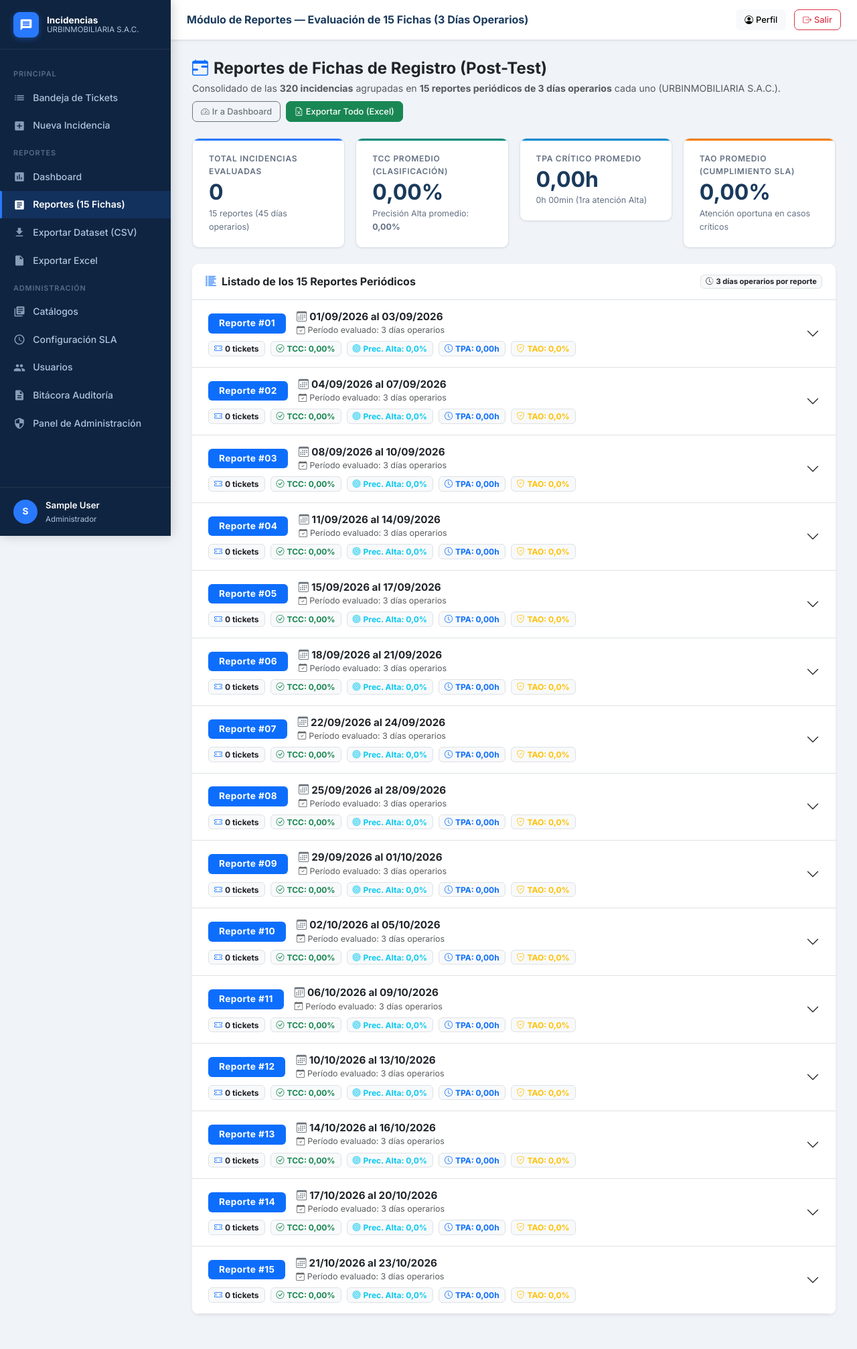
After one commit to eduardoae022/sistemaincidencia, a Django app: page /reportes/fichas/ in a window 1280 px wide. The commit adds this page. Shown: the whole page at 67% size. Run offline with Django 5.2, Linux system fonts and the light colour scheme; the visitor is signed in with stand-in values (Sample User, id 1); data comes from the database, SQL or seed files in the repository; data that the repository does not hold is empty; some libraries are stand-ins or nearby versions.

Commit message:
feat: agregar modulo de reportes periodicos de 15 fichas de 3 dias operarios con vista en fila y detalle interactivo

```diff
--- a/apps/reportes/urls.py
+++ b/apps/reportes/urls.py
@@ -5,6 +5,7 @@ app_name = 'reportes'
 
 urlpatterns = [
     path('dashboard/', views.dashboard, name='dashboard'),
+    path('fichas/', views.fichas_reportes, name='fichas_reportes'),
     path('exportar/excel/', views.exportar_excel, name='exportar_excel'),
     path('exportar/dataset/', views.exportar_dataset_csv, name='exportar_dataset'),
     path('bitacora/', views.bitacora_auditoria, name='bitacora'),
--- a/apps/reportes/views.py
+++ b/apps/reportes/views.py
@@ -422,3 +422,133 @@ def bitacora_auditoria(request):
         }
     }
     return render(request, 'reportes/bitacora.html', context)
+
+
+@login_required
+@requiere_rol('Administrador', 'Operador')
+def fichas_reportes(request):
+    """
+    Módulo de Reportes de Fichas (15 reportes periódicos de 3 días operarios cada uno)
+    Muestra los 15 reportes en fila, con detalle interactivo breve.
+    """
+    PERIODOS_FICHAS = [
+        (1, "2026-09-01", "2026-09-03", "01/09 al 03/09"),
+        (2, "2026-09-04", "2026-09-07", "04/09 al 07/09"),
+        (3, "2026-09-08", "2026-09-10", "08/09 al 10/09"),
+        (4, "2026-09-11", "2026-09-14", "11/09 al 14/09"),
+        (5, "2026-09-15", "2026-09-17", "15/09 al 17/09"),
+        (6, "2026-09-18", "2026-09-21", "18/09 al 21/09"),
+        (7, "2026-09-22", "2026-09-24", "22/09 al 24/09"),
+        (8, "2026-09-25", "2026-09-28", "25/09 al 28/09"),
+        (9, "2026-09-29", "2026-10-01", "29/09 al 01/10"),
+        (10, "2026-10-02", "2026-10-05", "02/10 al 05/10"),
+        (11, "2026-10-06", "2026-10-09", "06/10 al 09/10"),
+        (12, "2026-10-10", "2026-10-13", "10/10 al 13/10"),
+        (13, "2026-10-14", "2026-10-16", "14/10 al 16/10"),
+        (14, "2026-10-17", "2026-10-20", "17/10 al 20/10"),
+        (15, "2026-10-21", "2026-10-23", "21/10 al 23/10"),
+    ]
+
+    reportes = []
+    total_general = 0
+
+    for num, f_ini, f_fin, f_corta in PERIODOS_FICHAS:
+        qs_periodo = Ticket.objects.filter(
+            fecha_hora_registro__date__gte=f_ini,
+            fecha_hora_registro__date__lte=f_fin
+        ).select_related('categoria', 'servicio_afectado', 'solicitante', 'tecnico_asignado')
+
+        ti = qs_periodo.count()
+        total_general += ti
+
+        # 1. TCC
+        validados = qs_periodo.filter(prioridad_operador__isnull=False, prioridad_correcta__isnull=False)
+        ic = validados.filter(prioridad_operador=F('prioridad_correcta')).count()
+        tcc = round((ic / ti * 100), 2) if ti > 0 else 0.0
+
+        # 2. Precision Alta
+        asig_alta = qs_periodo.filter(prioridad_operador='Alta')
+        total_alta = asig_alta.count()
+        vp = asig_alta.filter(prioridad_correcta='Alta').count()
+        fp = total_alta - vp
+        prec_alta = round((vp / total_alta * 100), 2) if total_alta > 0 else 0.0
+
+        # 3. TPA Crítico
+        criticos = qs_periodo.filter(prioridad_correcta='Alta')
+        tic = criticos.count()
+
+        deltas = []
+        for t in criticos:
+            if t.fecha_hora_primera_atencion and t.fecha_hora_registro:
+                deltas.append((t.fecha_hora_primera_atencion - t.fecha_hora_registro).total_seconds() / 3600.0)
+
+        tpa_horas = round(sum(deltas) / len(deltas), 2) if deltas else 0.0
+        tot_m = int(round(tpa_horas * 60))
+        tpa_formato = f"{tot_m // 60}h {tot_m % 60:02d}min"
+
+        # 4. TAO
+        iat = criticos.filter(dentro_sla=True).count()
+        tao = round((iat / tic * 100), 2) if tic > 0 else 0.0
+
+        # Distribución de prioridades
+        p_alta_cnt = qs_periodo.filter(prioridad_operador='Alta').count()
+        p_media_cnt = qs_periodo.filter(prioridad_operador='Media').count()
+        p_baja_cnt = qs_periodo.filter(prioridad_operador='Baja').count()
+
+        # Top categorías
+        cats = qs_periodo.values('categoria__nombre').annotate(cnt=Count('id')).order_by('-cnt')[:3]
+        top_cats = [{'nombre': c['categoria__nombre'] or 'Sin categoría', 'cnt': c['cnt']} for c in cats]
+
+        # Muestra rápida de hasta 5 incidencias para el breve detalle
+        tickets_muestra = list(qs_periodo.order_by('id')[:5])
+
+        reportes.append({
+            'num': num,
+            'num_fmt': f"{num:02d}",
+            'fecha_corta': f_corta,
+            'f_ini': f_ini,
+            'f_fin': f_fin,
+            'f_ini_fmt': datetime.strptime(f_ini, "%Y-%m-%d").strftime("%d/%m/%Y"),
+            'f_fin_fmt': datetime.strptime(f_fin, "%Y-%m-%d").strftime("%d/%m/%Y"),
+            'dias_operarios': 3,
+            'ti': ti,
+            'ic': ic,
+            'tcc': tcc,
+            'total_alta': total_alta,
+            'vp': vp,
+            'fp': fp,
+            'prec_alta': prec_alta,
+            'tic': tic,
+            'tpa_horas': tpa_horas,
+            'tpa_formato': tpa_formato,
+            'iat': iat,
+            'tao': tao,
+            'p_alta': p_alta_cnt,
+            'p_media': p_media_cnt,
+            'p_baja': p_baja_cnt,
+            'top_cats': top_cats,
+            'tickets_muestra': tickets_muestra,
+        })
+
+    # Resumen global de los 15 reportes
+    tcc_global = round(sum(r['tcc'] for r in reportes) / 15.0, 2)
+    prec_alta_global = round(sum(r['prec_alta'] for r in reportes) / 15.0, 2)
+    tpa_global = round(sum(r['tpa_horas'] for r in reportes) / 15.0, 2)
+    tot_m_glob = int(round(tpa_global * 60))
+    tpa_global_formato = f"{tot_m_glob // 60}h {tot_m_glob % 60:02d}min"
+    tao_global = round(sum(r['tao'] for r in reportes) / 15.0, 2)
+
+    context = {
+        'reportes': reportes,
+        'resumen': {
+            'total_tickets': total_general,
+            'promedio_tcc': tcc_global,
+            'promedio_precision_alta': prec_alta_global,
+            'promedio_tpa': tpa_global,
+            'promedio_tpa_formato': tpa_global_formato,
+            'promedio_tao': tao_global,
+            'total_fichas': 15,
+            'dias_operarios_total': 45,
+        }
+    }
+    return render(request, 'reportes/fichas_reportes.html', context)
--- a/templates/base.html
+++ b/templates/base.html
@@ -48,6 +48,10 @@
     <a class="sidebar-link {% block nav_dashboard %}{% endblock %}" href="{% url 'reportes:dashboard' %}">
       <svg viewBox="0 0 24 24" fill="currentColor"><path d="M19 3H5c-1.1 0-2 .9-2 2v14c0 1.1.9 2 2 2h14c1.1 0 2-.9 2-2V5c0-1.1-.9-2-2-2zM9 17H7v-7h2v7zm4 0h-2V7h2v10zm4 0h-2v-4h2v4z"/></svg>
       Dashboard
+    </a>
+    <a class="sidebar-link {% block nav_fichas %}{% endblock %}" href="{% url 'reportes:fichas_reportes' %}">
+      <svg viewBox="0 0 24 24" fill="currentColor"><path d="M19 3H5c-1.1 0-2 .9-2 2v14c0 1.1.9 2 2 2h14c1.1 0 2-.9 2-2V5c0-1.1-.9-2-2-2zm-5 14H7v-2h7v2zm3-4H7v-2h10v2zm0-4H7V7h10v2z"/></svg>
+      Reportes (15 Fichas)
     </a>
     <a class="sidebar-link" href="{% url 'reportes:exportar_dataset' %}?todo=1">
       <svg viewBox="0 0 24 24" fill="currentColor"><path d="M19 9h-4V3H9v6H5l7 7 7-7zM5 18v2h14v-2H5z"/></svg>
--- /dev/null
+++ b/templates/reportes/fichas_reportes.html
@@ -0,0 +1,223 @@
+{% extends 'base.html' %}
+{% load static ticket_tags %}
+
+{% block title %}Reportes Periódicos (15 Fichas){% endblock %}
+{% block topbar_title %}Módulo de Reportes — Evaluación de 15 Fichas (3 Días Operarios){% endblock %}
+{% block nav_fichas %}active{% endblock %}
+
+{% block content %}
+<div class="d-flex align-items-center justify-content-between mb-4 flex-wrap gap-2">
+  <div>
+    <h4 class="mb-1 fw-bold text-dark">
+      <i class="bi bi-calendar-range me-2 text-primary"></i>Reportes de Fichas de Registro (Post-Test)
+    </h4>
+    <p class="text-muted mb-0" style="font-size:.88rem;">
+      Consolidado de las <strong>320 incidencias</strong> agrupadas en <strong>15 reportes periódicos de 3 días operarios</strong> cada uno (URBINMOBILIARIA S.A.C.).
+    </p>
+  </div>
+  <div class="d-flex gap-2">
+    <a href="{% url 'reportes:dashboard' %}" class="btn btn-sm btn-outline-secondary">
+      <i class="bi bi-speedometer2 me-1"></i>Ir a Dashboard
+    </a>
+    <a href="{% url 'reportes:exportar_excel' %}?todo=1" class="btn btn-sm btn-success">
+      <i class="bi bi-file-earmark-excel me-1"></i>Exportar Todo (Excel)
+    </a>
+  </div>
+</div>
+
+<!-- Tarjetas de Resumen Global de las 15 Fichas -->
+<div class="row g-3 mb-4">
+  <div class="col-md-3 col-sm-6">
+    <div class="kpi-card kpi-primary hover-lift">
+      <div class="kpi-label">Total Incidencias Evaluadas</div>
+      <div class="kpi-value">{{ resumen.total_tickets }}</div>
+      <div class="kpi-sub">{{ resumen.total_fichas }} reportes ({{ resumen.dias_operarios_total }} días operarios)</div>
+    </div>
+  </div>
+  <div class="col-md-3 col-sm-6">
+    <div class="kpi-card kpi-success hover-lift">
+      <div class="kpi-label">TCC Promedio (Clasificación)</div>
+      <div class="kpi-value">{{ resumen.promedio_tcc|floatformat:2 }}%</div>
+      <div class="kpi-sub">Precisión Alta promedio: <strong>{{ resumen.promedio_precision_alta|floatformat:2 }}%</strong></div>
+    </div>
+  </div>
+  <div class="col-md-3 col-sm-6">
+    <div class="kpi-card kpi-info hover-lift">
+      <div class="kpi-label">TPA Crítico Promedio</div>
+      <div class="kpi-value">{{ resumen.promedio_tpa|floatformat:2 }}h</div>
+      <div class="kpi-sub">{{ resumen.promedio_tpa_formato }} (1ra atención Alta)</div>
+    </div>
+  </div>
+  <div class="col-md-3 col-sm-6">
+    <div class="kpi-card kpi-warning hover-lift">
+      <div class="kpi-label">TAO Promedio (Cumplimiento SLA)</div>
+      <div class="kpi-value">{{ resumen.promedio_tao|floatformat:2 }}%</div>
+      <div class="kpi-sub">Atención oportuna en casos críticos</div>
+    </div>
+  </div>
+</div>
+
+<!-- Lista de los 15 Reportes en Fila -->
+<div class="card shadow-sm border-0 mb-4">
+  <div class="card-header bg-white py-3 border-bottom d-flex align-items-center justify-content-between">
+    <h6 class="mb-0 fw-bold text-dark">
+      <i class="bi bi-list-columns-reverse me-2 text-primary"></i>Listado de los 15 Reportes Periódicos
+    </h6>
+    <span class="badge bg-light text-dark border">
+      <i class="bi bi-clock-history me-1"></i>3 días operarios por reporte
+    </span>
+  </div>
+  <div class="card-body p-0">
+    <div class="accordion accordion-flush" id="accordionReportes">
+      {% for r in reportes %}
+      <div class="accordion-item border-bottom">
+        <h2 class="accordion-header" id="heading_{{ r.num }}">
+          <button class="accordion-button collapsed py-3 px-4" type="button" data-bs-toggle="collapse" data-bs-target="#collapse_{{ r.num }}" aria-expanded="false" aria-controls="collapse_{{ r.num }}">
+            <div class="d-flex align-items-center justify-content-between w-100 me-3 flex-wrap gap-2">
+              <!-- Identificador y Fechas -->
+              <div class="d-flex align-items-center gap-3">
+                <span class="badge bg-primary px-3 py-2 fw-bold" style="font-size:.85rem; letter-spacing:.03em;">
+                  Reporte #{{ r.num_fmt }}
+                </span>
+                <div>
+                  <div class="fw-bold text-dark" style="font-size:.95rem;">
+                    <i class="bi bi-calendar3 me-1 text-secondary"></i>{{ r.f_ini_fmt }} al {{ r.f_fin_fmt }}
+                  </div>
+                  <small class="text-muted" style="font-size:.78rem;">
+                    <i class="bi bi-calendar-check me-1"></i>Período evaluado: {{ r.dias_operarios }} días operarios
+                  </small>
+                </div>
+              </div>
+
+              <!-- Métricas resumen en Chips -->
+              <div class="d-flex align-items-center gap-2 flex-wrap">
+                <span class="badge bg-light text-dark border px-2 py-1" title="Total incidentes evaluados en el período">
+                  <i class="bi bi-ticket-perforated me-1 text-primary"></i>{{ r.ti }} tickets
+                </span>
+                <span class="badge bg-light text-success border px-2 py-1" title="Tasa de clasificación correcta">
+                  <i class="bi bi-check-circle me-1"></i>TCC: <strong>{{ r.tcc|floatformat:2 }}%</strong>
+                </span>
+                <span class="badge bg-light text-info border px-2 py-1" title="Precisión en Prioridad Alta">
+                  <i class="bi bi-bullseye me-1"></i>Prec. Alta: <strong>{{ r.prec_alta|floatformat:1 }}%</strong>
+                </span>
+                <span class="badge bg-light text-primary border px-2 py-1" title="Tiempo de primera atención crítico">
+                  <i class="bi bi-clock me-1"></i>TPA: <strong>{{ r.tpa_horas|floatformat:2 }}h</strong>
+                </span>
+                <span class="badge bg-light text-warning border px-2 py-1" title="Tasa de atención oportuna en alta">
+                  <i class="bi bi-shield-check me-1"></i>TAO: <strong>{{ r.tao|floatformat:1 }}%</strong>
+                </span>
+              </div>
+            </div>
+          </button>
+        </h2>
+
+        <!-- Breve detalle desplegable -->
+        <div id="collapse_{{ r.num }}" class="accordion-collapse collapse" aria-labelledby="heading_{{ r.num }}" data-bs-parent="#accordionReportes">
+          <div class="accordion-body bg-light bg-opacity-50 p-4 border-top">
+            <!-- Resumen ejecutivo de la ficha -->
+            <div class="d-flex align-items-center justify-content-between mb-3 flex-wrap gap-2">
+              <div class="fw-semibold text-secondary" style="font-size:.88rem;">
+                <i class="bi bi-info-circle me-1 text-primary"></i>Detalle de indicadores de la ficha de registro del período <strong>{{ r.fecha_corta }}</strong>:
+              </div>
+              <a href="{% url 'tickets:bandeja' %}?fecha_desde={{ r.f_ini }}&fecha_hasta={{ r.f_fin }}" class="btn btn-sm btn-outline-primary" style="font-size:.8rem;">
+                <i class="bi bi-box-arrow-up-right me-1"></i>Ver las {{ r.ti }} incidencias en Bandeja
+              </a>
+            </div>
+
+            <!-- 4 Indicadores en tarjetas compactas -->
+            <div class="row g-3 mb-3">
+              <div class="col-md-3 col-sm-6">
+                <div class="p-3 bg-white rounded border shadow-sm h-100">
+                  <small class="text-muted d-block text-uppercase fw-semibold" style="font-size:.7rem;">Tasa Clasif. Correcta (TCC)</small>
+                  <div class="h4 mb-0 fw-bold text-success">{{ r.tcc|floatformat:2 }}%</div>
+                  <small class="text-muted" style="font-size:.75rem;">{{ r.ic }} de {{ r.ti }} incidencias clasificadas bien</small>
+                </div>
+              </div>
+              <div class="col-md-3 col-sm-6">
+                <div class="p-3 bg-white rounded border shadow-sm h-100">
+                  <small class="text-muted d-block text-uppercase fw-semibold" style="font-size:.7rem;">Precisión Prioridad Alta</small>
+                  <div class="h4 mb-0 fw-bold text-info">{{ r.prec_alta|floatformat:2 }}%</div>
+                  <small class="text-muted" style="font-size:.75rem;">VP: {{ r.vp }} | FP: {{ r.fp }} (Total Alta: {{ r.total_alta }})</small>
+                </div>
+              </div>
+              <div class="col-md-3 col-sm-6">
+                <div class="p-3 bg-white rounded border shadow-sm h-100">
+                  <small class="text-muted d-block text-uppercase fw-semibold" style="font-size:.7rem;">TPA Crítico (Alta)</small>
+                  <div class="h4 mb-0 fw-bold text-primary">{{ r.tpa_horas|floatformat:2 }}h</div>
+                  <small class="text-muted" style="font-size:.75rem;">{{ r.tpa_formato }} promedio ({{ r.tic }} críticos)</small>
+                </div>
+              </div>
+              <div class="col-md-3 col-sm-6">
+                <div class="p-3 bg-white rounded border shadow-sm h-100">
+                  <small class="text-muted d-block text-uppercase fw-semibold" style="font-size:.7rem;">Tasa Atención Oportuna (TAO)</small>
+                  <div class="h4 mb-0 fw-bold text-warning">{{ r.tao|floatformat:2 }}%</div>
+                  <small class="text-muted" style="font-size:.75rem;">{{ r.iat }} de {{ r.tic }} casos críticos dentro de SLA</small>
+                </div>
+              </div>
+            </div>
+
+            <!-- Desglose breve de incidencias atendidas -->
+            <div class="bg-white p-3 rounded border shadow-sm">
+              <div class="d-flex align-items-center justify-content-between mb-2">
+                <span class="fw-semibold text-dark" style="font-size:.82rem;">
+                  <i class="bi bi-card-checklist me-1 text-secondary"></i>Primeras incidencias de este reporte:
+                </span>
+                <span style="font-size:.75rem;" class="text-muted">
+                  Distribución de prioridades:
+                  <span class="badge bg-danger bg-opacity-10 text-danger ms-1">Alta: {{ r.p_alta }}</span>
+                  <span class="badge bg-warning bg-opacity-10 text-warning ms-1">Media: {{ r.p_media }}</span>
+                  <span class="badge bg-info bg-opacity-10 text-info ms-1">Baja: {{ r.p_baja }}</span>
+                </span>
+              </div>
+              <div class="table-responsive">
+                <table class="table table-sm table-hover align-middle mb-0" style="font-size:.8rem;">
+                  <thead class="table-light">
+                    <tr>
+                      <th style="width:90px;">Código</th>
+                      <th>Descripción de la incidencia</th>
+                      <th>Solicitante</th>
+                      <th>Categoría</th>
+                      <th style="width:100px;">Prioridad</th>
+                      <th style="width:100px;">Tiempo (h)</th>
+                      <th style="width:90px;"></th>
+                    </tr>
+                  </thead>
+                  <tbody>
+                    {% for t in r.tickets_muestra %}
+                    <tr>
+                      <td class="fw-bold text-primary">{{ t.codigo }}</td>
+                      <td class="text-truncate" style="max-width:280px;" title="{{ t.descripcion }}">{{ t.descripcion }}</td>
+                      <td>{{ t.solicitante.get_full_name|default:t.solicitante.username }}</td>
+                      <td><span class="text-muted">{{ t.categoria.nombre|default:"—" }}</span></td>
+                      <td>
+                        <span class="badge-prioridad {{ t.prioridad_operador|prioridad_css }}">
+                          {{ t.prioridad_operador|default:"Sin asignar" }}
+                        </span>
+                      </td>
+                      <td>
+                        <div class="fw-semibold text-dark">{{ t.horas_transcurridas|floatformat:2 }}h</div>
+                      </td>
+                      <td class="text-end">
+                        <a href="{% url 'tickets:detalle' t.pk %}" class="btn btn-xs btn-outline-secondary py-0 px-2" style="font-size:.72rem;">
+                          Ver detalle
+                        </a>
+                      </td>
+                    </tr>
+                    {% empty %}
+                    <tr>
+                      <td colspan="7" class="text-center text-muted py-2">Sin incidencias registradas en este período.</td>
+                    </tr>
+                    {% endfor %}
+                  </tbody>
+                </table>
+              </div>
+            </div>
+
+          </div>
+        </div>
+      </div>
+      {% endfor %}
+    </div>
+  </div>
+</div>
+{% endblock %}
```
